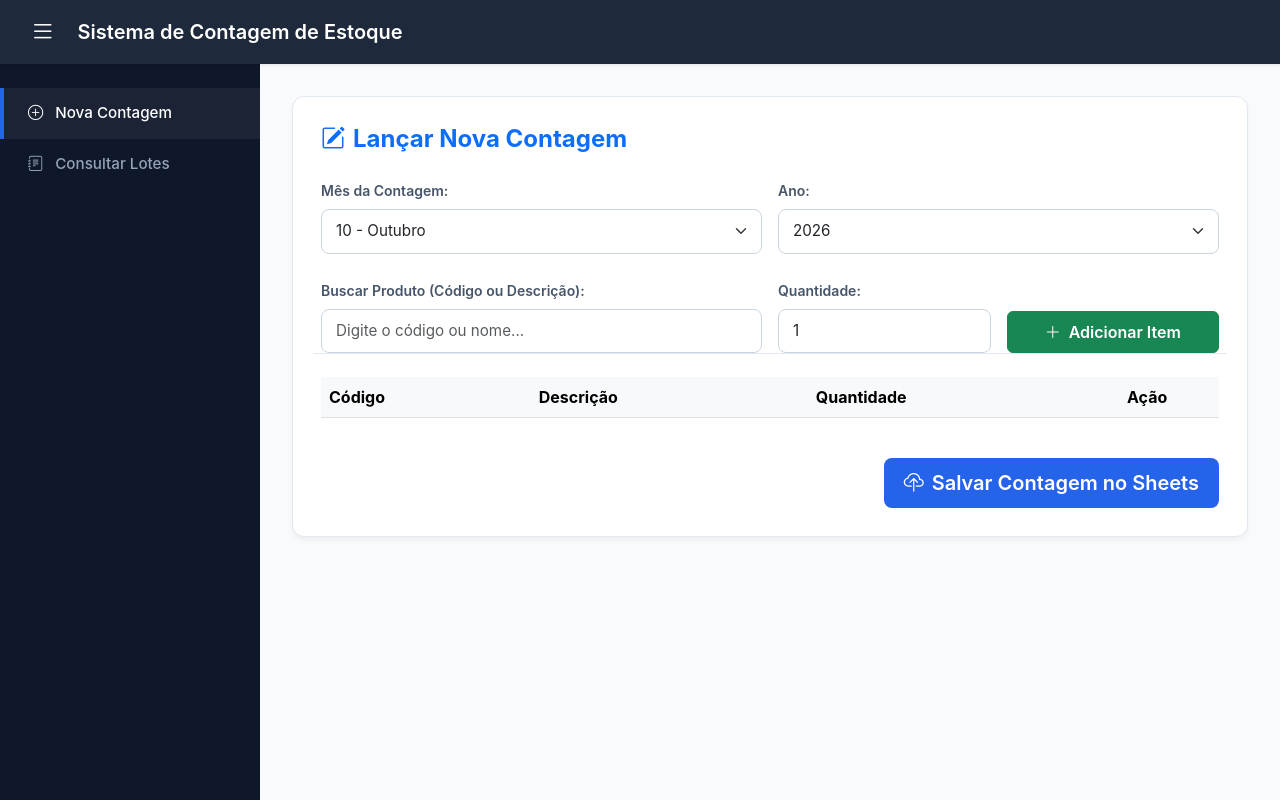
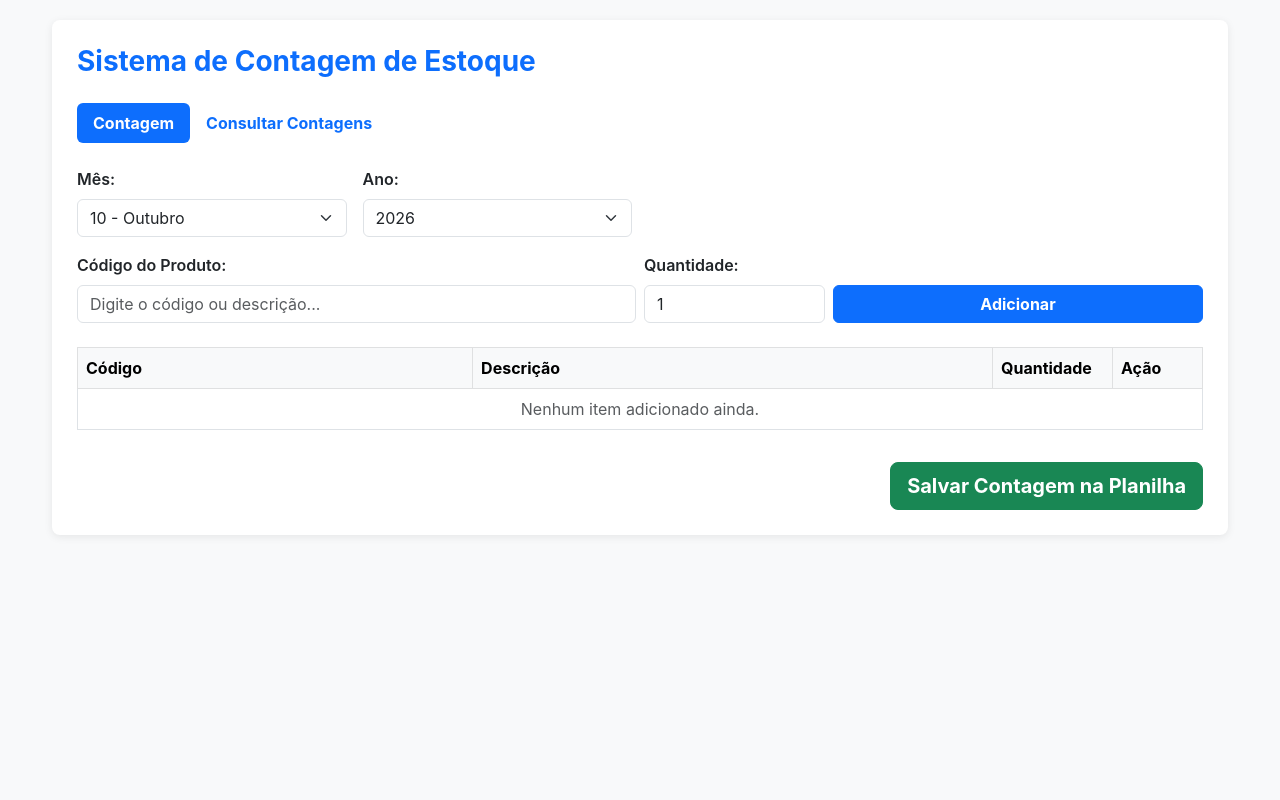
Before and after one commit to estoqueesquadromil-dev/contagem-estoque, a Flask app: page / in a window 1280 px wide. Run offline with Flask 3, Linux system fonts and the light colour scheme; lists and menus that the app fills with data are empty; some libraries are stand-ins or nearby versions.

Commit message:
Update contagem_estoque.html

```diff
--- a/templates/contagem_estoque.html
+++ b/templates/contagem_estoque.html
@@ -3,211 +3,73 @@
 <head>
   <meta charset="UTF-8">
   <meta name="viewport" content="width=device-width, initial-scale=1.0">
-  <title>Sistema de Contagem de Estoque - Nomus</title>
+  <title>Sistema de Contagem de Estoque</title>
   <link href="https://cdn.jsdelivr.net/npm/bootstrap@5.3.0/dist/css/bootstrap.min.css" rel="stylesheet">
-  <link href="https://cdn.jsdelivr.net/npm/bootstrap-icons@1.10.5/font/bootstrap-icons.css" rel="stylesheet">
   <style>
-    :root {
-      --primary-color: #2563eb;
-      --primary-hover: #1d4ed8;
-      --bg-dark: #1e293b;
-      --bg-sidebar: #0f172a;
-      --bg-light: #f8fafc;
+    body {
+      background-color: #f8f9fa;
+      padding: 20px;
+      font-family: -apple-system, BlinkMacSystemFont, "Segoe UI", Roboto, sans-serif;
     }
-
-    body {
-      font-family: 'Inter', -apple-system, BlinkMacSystemFont, 'Segoe UI', Roboto, sans-serif;
-      background-color: var(--bg-light);
-      margin: 0;
-      overflow-x: hidden;
-      color: #334155;
+    .card-main {
+      background: #ffffff;
+      border-radius: 8px;
+      box-shadow: 0 2px 8px rgba(0,0,0,0.08);
+      padding: 25px;
     }
-
-    /* TOP HEADER */
-    .top-navbar {
-      height: 64px;
-      background-color: var(--bg-dark);
-      color: #ffffff;
-      display: flex;
-      align-items: center;
-      padding: 0 24px;
-      position: fixed;
-      top: 0;
-      left: 0;
-      right: 0;
-      z-index: 1000;
-      box-shadow: 0 1px 3px rgba(0,0,0,0.1);
-    }
-
-    .btn-toggle-sidebar {
-      background: none;
-      border: none;
-      color: #ffffff;
-      font-size: 1.6rem;
-      cursor: pointer;
-      margin-right: 16px;
-      display: flex;
-      align-items: center;
-      justify-content: center;
-      transition: transform 0.2s;
-    }
-
-    .btn-toggle-sidebar:hover {
-      transform: scale(1.05);
-    }
-
-    /* SIDEBAR */
-    .sidebar {
-      width: 260px;
-      position: fixed;
-      top: 64px;
-      bottom: 0;
-      left: 0;
-      background-color: var(--bg-sidebar);
-      padding-top: 24px;
-      transition: all 0.3s cubic-bezier(0.4, 0, 0.2, 1);
-      z-index: 999;
-    }
-
-    .sidebar.collapsed {
-      left: -260px;
-    }
-
-    .sidebar a {
-      padding: 14px 24px;
-      text-decoration: none;
-      font-size: 0.95rem;
-      font-weight: 500;
-      color: #94a3b8;
-      display: flex;
-      align-items: center;
-      gap: 12px;
-      transition: all 0.2s;
-      border-left: 4px solid transparent;
-    }
-
-    .sidebar a:hover, .sidebar a.active {
-      color: #ffffff;
-      background-color: rgba(255, 255, 255, 0.05);
-      border-left-color: var(--primary-color);
-    }
-
-    /* MAIN CONTENT */
-    .main-content {
-      margin-top: 64px;
-      margin-left: 260px;
-      padding: 32px;
-      transition: all 0.3s cubic-bezier(0.4, 0, 0.2, 1);
-    }
-
-    .main-content.expanded {
-      margin-left: 0;
-    }
-
-    .card-custom {
-      background: #ffffff;
-      border: 1px solid #e2e8f0;
-      border-radius: 12px;
-      box-shadow: 0 4px 6px -1px rgba(0, 0, 0, 0.05);
-      padding: 28px;
-    }
-
-    .form-label {
-      font-weight: 600;
-      font-size: 0.875rem;
-      color: #475569;
-    }
-
-    .form-control, .form-select {
-      border-radius: 8px;
-      border: 1px solid #cbd5e1;
-      padding: 10px 14px;
-      font-size: 0.95rem;
-    }
-
-    .form-control:focus, .form-select:focus {
-      border-color: var(--primary-color);
-      box-shadow: 0 0 0 3px rgba(37, 99, 235, 0.15);
-    }
-
-    .btn-primary-custom {
-      background-color: var(--primary-color);
-      color: #ffffff;
-      border: none;
-      border-radius: 8px;
-      padding: 10px 20px;
-      font-weight: 600;
-      transition: background-color 0.2s;
-    }
-
-    .btn-primary-custom:hover {
-      background-color: var(--primary-hover);
-      color: #ffffff;
-    }
-
-    /* AUTOCOMPLETE */
-    .autocomplete-items {
+    .suggestion-box {
       position: absolute;
-      border: 1px solid #e2e8f0;
-      border-top: none;
-      z-index: 99;
       top: 100%;
       left: 0;
       right: 0;
-      background-color: #ffffff;
-      max-height: 220px;
+      background: #ffffff;
+      border: 1px solid #ced4da;
+      border-radius: 0 0 6px 6px;
+      max-height: 250px;
       overflow-y: auto;
-      border-radius: 0 0 8px 8px;
-      box-shadow: 0 10px 15px -3px rgba(0,0,0,0.1);
+      z-index: 1050;
+      box-shadow: 0 4px 12px rgba(0,0,0,0.15);
+      display: none;
     }
-
-    .autocomplete-items div {
-      padding: 12px 16px;
+    .suggestion-item {
+      padding: 8px 12px;
       cursor: pointer;
-      border-bottom: 1px solid #f1f5f9;
+      border-bottom: 1px solid #f1f1f1;
       font-size: 0.9rem;
     }
-
-    .autocomplete-items div:hover {
-      background-color: #f8fafc;
-      color: var(--primary-color);
+    .suggestion-item:hover {
+      background-color: #0d6efd;
+      color: #ffffff;
     }
-
-    .page-section { display: none; }
-    .page-section.active { display: block; }
+    .nav-pills .nav-link.active {
+      background-color: #0d6efd;
+    }
   </style>
 </head>
 <body>
 
-  <!-- TOP HEADER -->
-  <header class="top-navbar">
-    <button class="btn-toggle-sidebar" onclick="toggleSidebar()">
-      <i class="bi bi-list"></i>
-    </button>
-    <h5 class="m-0 fw-semibold text-white">Sistema de Contagem de Estoque</h5>
-  </header>
+<div class="container-fluid" style="max-width: 1200px;">
+  <div class="card-main">
+    <h3 class="text-primary fw-bold mb-4">Sistema de Contagem de Estoque</h3>
 
-  <!-- SIDEBAR -->
-  <nav class="sidebar" id="sidebar">
-    <a href="#" class="nav-link-item active" onclick="mostrarSecao('lancar', this)">
-      <i class="bi bi-plus-circle"></i> Nova Contagem
-    </a>
-    <a href="#" class="nav-link-item" onclick="mostrarSecao('consultar', this)">
-      <i class="bi bi-journal-text"></i> Consultar Lotes
-    </a>
-  </nav>
+    <!-- NAVEGAÇÃO -->
+    <ul class="nav nav-pills mb-4" id="pills-tab" role="tablist">
+      <li class="nav-item">
+        <button class="nav-link active fw-bold" id="tab-contagem" data-bs-toggle="pill" data-bs-target="#sec-contagem" type="button">Contagem</button>
+      </li>
+      <li class="nav-item">
+        <button class="nav-link fw-bold" id="tab-consultar" data-bs-toggle="pill" data-bs-target="#sec-consultar" type="button" onclick="consultarMovimentacao()">Consultar Contagens</button>
+      </li>
+    </ul>
 
-  <!-- CONTEÚDO -->
-  <main class="main-content" id="mainContent">
+    <div class="tab-content" id="pills-tabContent">
 
-    <!-- SEÇÃO 1: NOVA CONTAGEM -->
-    <section id="sec-lancar" class="page-section active">
-      <div class="card-custom mb-4">
-        <h4 class="text-primary mb-4 fw-bold"><i class="bi bi-pencil-square me-2"></i>Lançar Nova Contagem</h4>
+      <!-- SEÇÃO 1: DIGITAÇÃO DA CONTAGEM -->
+      <div class="tab-pane fade show active" id="sec-contagem" role="tabpanel">
 
-        <div class="row g-3 mb-4">
-          <div class="col-md-6">
-            <label for="selectMes" class="form-label">Mês da Contagem:</label>
+        <div class="row g-3 mb-3">
+          <div class="col-md-3">
+            <label class="form-label fw-semibold">Mês:</label>
             <select id="selectMes" class="form-select">
               <option value="01">01 - Janeiro</option>
               <option value="02">02 - Fevereiro</option>
@@ -224,8 +86,8 @@
             </select>
           </div>
 
-          <div class="col-md-6">
-            <label for="selectAno" class="form-label">Ano:</label>
+          <div class="col-md-3">
+            <label class="form-label fw-semibold">Ano:</label>
             <select id="selectAno" class="form-select">
               <option value="2026" selected>2026</option>
               <option value="2027">2027</option>
@@ -234,50 +96,52 @@
           </div>
         </div>
 
-        <div class="row g-3 mb-4 position-relative">
-          <div class="col-md-6">
-            <label for="buscaProduto" class="form-label">Buscar Produto (Código ou Descrição):</label>
-            <input type="text" id="buscaProduto" class="form-control" placeholder="Digite o código ou nome..." autocomplete="off">
-            <div id="autocomplete-list" class="autocomplete-items"></div>
+        <div class="row g-2 mb-4 position-relative">
+          <div class="col-md-6 position-relative">
+            <label for="inputProduto" class="form-label fw-semibold">Código do Produto:</label>
+            <input type="text" id="inputProduto" class="form-control" placeholder="Digite o código ou descrição..." autocomplete="off">
+            <!-- CAIXA DE SUGESTÕES ESTILO SISTEMA DE BAIXA -->
+            <div id="caixaSugestoes" class="suggestion-box"></div>
           </div>
-          <div class="col-md-3">
-            <label for="qtdProduto" class="form-label">Quantidade:</label>
-            <input type="number" id="qtdProduto" class="form-control" value="1" min="1">
+
+          <div class="col-md-2">
+            <label for="inputQtd" class="form-label fw-semibold">Quantidade:</label>
+            <input type="number" id="inputQtd" class="form-control" value="1" min="1">
           </div>
-          <div class="col-md-3 d-flex align-items-end">
-            <button class="btn btn-success w-100 py-2 fw-semibold" onclick="adicionarNaLista()"><i class="bi bi-plus-lg me-1"></i> Adicionar Item</button>
+
+          <div class="col-md-4 d-flex align-items-end">
+            <button class="btn btn-primary w-100 fw-bold" onclick="adicionarItem()"><i class="bi bi-plus-lg"></i> Adicionar</button>
           </div>
         </div>
 
-        <div class="table-responsive">
-          <table class="table table-hover align-middle" id="tabelaItens">
+        <!-- TABELA DE ITENS ADICIONADOS -->
+        <div class="table-responsive mb-3">
+          <table class="table table-bordered align-middle">
             <thead class="table-light">
               <tr>
                 <th>Código</th>
                 <th>Descrição</th>
-                <th>Quantidade</th>
-                <th style="width: 100px;">Ação</th>
+                <th style="width: 120px;">Quantidade</th>
+                <th style="width: 90px;">Ação</th>
               </tr>
             </thead>
-            <tbody id="corpoTabela">
+            <tbody id="tabelaContagemCorpo">
+              <tr><td colspan="4" class="text-center text-muted">Nenhum item adicionado ainda.</td></tr>
             </tbody>
           </table>
         </div>
 
-        <div class="d-flex justify-content-end mt-4">
-          <button class="btn btn-primary-custom btn-lg" onclick="salvarLote()"><i class="bi bi-cloud-upload me-2"></i>Salvar Contagem no Sheets</button>
+        <div class="d-flex justify-content-end">
+          <button class="btn btn-success btn-lg fw-bold" onclick="salvarContagem()">Salvar Contagem na Planilha</button>
         </div>
+
       </div>
-    </section>
 
-    <!-- SEÇÃO 2: CONSULTAR LOTES -->
-    <section id="sec-consultar" class="page-section">
-      <div class="card-custom mb-4">
-        <h4 class="text-primary mb-4 fw-bold"><i class="bi bi-table me-2"></i>Consultar e Gerenciar Movimentação</h4>
-
-        <div class="row g-3 mb-4 align-items-end">
-          <div class="col-md-4">
-            <label for="selectMesConsulta" class="form-label">Mês:</label>
+      <!-- SEÇÃO 2: CONSULTA -->
+      <div class="tab-pane fade" id="sec-consultar" role="tabpanel">
+        <div class="row g-3 mb-3 align-items-end">
+          <div class="col-md-3">
+            <label class="form-label fw-semibold">Mês:</label>
             <select id="selectMesConsulta" class="form-select">
               <option value="01">01 - Janeiro</option>
               <option value="02">02 - Fevereiro</option>
@@ -293,21 +157,21 @@
               <option value="12">12 - Dezembro</option>
             </select>
           </div>
-          <div class="col-md-4">
-            <label for="selectAnoConsulta" class="form-label">Ano:</label>
+          <div class="col-md-3">
+            <label class="form-label fw-semibold">Ano:</label>
             <select id="selectAnoConsulta" class="form-select">
               <option value="2026" selected>2026</option>
               <option value="2027">2027</option>
               <option value="2028">2028</option>
             </select>
           </div>
-          <div class="col-md-4">
-            <button class="btn btn-secondary w-100 py-2 fw-semibold" onclick="consultarMovimentacao()"><i class="bi bi-filter me-1"></i> Filtrar / Recarregar</button>
+          <div class="col-md-3">
+            <button class="btn btn-secondary w-100 fw-bold" onclick="consultarMovimentacao()">Consultar</button>
           </div>
         </div>
 
         <div class="table-responsive">
-          <table class="table table-bordered table-hover align-middle">
+          <table class="table table-striped table-bordered align-middle">
             <thead class="table-dark">
               <tr>
                 <th style="width: 40px;"><input type="checkbox" id="checkTodos" onclick="toggleCheckTodos(this)"></th>
@@ -316,91 +180,94 @@
                 <th>Quantidade</th>
                 <th>Tipo</th>
                 <th>Status</th>
-                <th style="width: 100px;">Ação</th>
+                <th style="width: 80px;">Ação</th>
               </tr>
             </thead>
-            <tbody id="corpoTabelaConsulta">
+            <tbody id="tabelaConsultaCorpo">
+              <tr><td colspan="7" class="text-center text-muted">Selecione Mês/Ano e clique em Consultar.</td></tr>
             </tbody>
           </table>
         </div>
 
-        <div class="d-flex justify-content-between align-items-center mt-4">
-          <span id="infoItensSelecionados" class="text-muted fw-medium">0 itens selecionados</span>
+        <div class="d-flex justify-content-between align-items-center mt-3">
+          <span id="infoItensSelecionados" class="text-muted font-weight-bold">0 itens selecionados</span>
           <div>
-            <button class="btn btn-warning me-2 fw-semibold" onclick="atualizarStatusLote('Sim')"><i class="bi bi-check2-circle me-1"></i> Marcar como Processado (Sim)</button>
-            <button class="btn btn-outline-secondary fw-semibold" onclick="atualizarStatusLote('Não')">Marcar como Pendente (Não)</button>
+            <button class="btn btn-warning me-2 fw-bold" onclick="atualizarStatusLote('Sim')">Marcar como Processado (Sim)</button>
+            <button class="btn btn-outline-secondary fw-bold" onclick="atualizarStatusLote('Não')">Marcar como Pendente (Não)</button>
+          </div>
+        </div>
+
+      </div>
+
     </div>
   </div>
 </div>
-    </section>
-
-  </main>
 
 <script src="https://cdn.jsdelivr.net/npm/bootstrap@5.3.0/dist/js/bootstrap.bundle.min.js"></script>
 <script>
   let produtoSelecionado = null;
-    let listaLote = [];
+  let itensContagem = [];
 
-    function toggleSidebar() {
-      document.getElementById('sidebar').classList.toggle('collapsed');
-      document.getElementById('mainContent').classList.toggle('expanded');
+  const inputProd = document.getElementById('inputProduto');
+  const caixaSugestoes = document.getElementById('caixaSugestoes');
+
+  // EVENTO DE DIGITAÇÃO PARA MOSTRAR SUGESTÕES ESTILO SISTEMA DE BAIXA
+  inputProd.addEventListener('input', async function() {
+    const termo = this.value.trim();
+    caixaSugestoes.innerHTML = '';
+
+    if (termo.length === 0) {
+      caixaSugestoes.style.display = 'none';
+      produtoSelecionado = null;
+      return;
     }
-
-    function mostrarSecao(secao, elem) {
-      document.querySelectorAll('.page-section').forEach(s => s.classList.remove('active'));
-      document.querySelectorAll('.nav-link-item').forEach(a => a.classList.remove('active'));
-
-      if (secao === 'lancar') {
-        document.getElementById('sec-lancar').classList.add('active');
-      } else if (secao === 'consultar') {
-        document.getElementById('sec-consultar').classList.add('active');
-        consultarMovimentacao();
-      }
-      elem.classList.add('active');
-    }
-
-    // AUTOCOMPLETE DINÂMICO
-    const buscaInput = document.getElementById('buscaProduto');
-    const listaAuto = document.getElementById('autocomplete-list');
-
-    buscaInput.addEventListener('input', async function() {
-      const termo = this.value.trim();
-      listaAuto.innerHTML = '';
-      if (!termo) return;
 
     try {
       const res = await fetch(`/buscar_produtos?termo=${encodeURIComponent(termo)}`);
       const produtos = await res.json();
 
-        if (produtos.length === 0) return;
+      if (produtos.length === 0) {
+        caixaSugestoes.style.display = 'none';
+        return;
+      }
 
       produtos.forEach(p => {
-          const div = document.createElement('div');
-          div.innerHTML = `<strong>${p.codigo}</strong> - ${p.descricao}`;
-          div.addEventListener('click', function() {
-            buscaInput.value = `${p.codigo} - ${p.descricao}`;
+        const itemDiv = document.createElement('div');
+        itemDiv.className = 'suggestion-item';
+        // Formato exato do Sistema de Baixa: CODIGO - DESCRICAO
+        itemDiv.textContent = `${p.codigo} - ${p.descricao}`;
+
+        itemDiv.addEventListener('click', function() {
+          inputProd.value = `${p.codigo} - ${p.descricao}`;
           produtoSelecionado = p;
-            listaAuto.innerHTML = '';
+          caixaSugestoes.style.display = 'none';
         });
-          listaAuto.appendChild(div);
+
+        caixaSugestoes.appendChild(itemDiv);
       });
+
+      caixaSugestoes.style.display = 'block';
+
     } catch (e) {
       console.error('Erro ao buscar produtos:', e);
     }
   });
 
-    document.addEventListener('click', function (e) {
-      if (e.target !== buscaInput) listaAuto.innerHTML = '';
+  // Oculta a caixa se clicar fora
+  document.addEventListener('click', function(e) {
+    if (e.target !== inputProd && !caixaSugestoes.contains(e.target)) {
+      caixaSugestoes.style.display = 'none';
+    }
   });
 
-    function adicionarNaLista() {
+  function adicionarItem() {
     if (!produtoSelecionado) {
-        alert('Selecione um produto válido da lista!');
+      alert('Selecione um produto válido da lista de sugestões!');
       return;
     }
-      const qtd = parseInt(document.getElementById('qtdProduto').value) || 1;
+    const qtd = parseInt(document.getElementById('inputQtd').value) || 1;
 
-      listaLote.push({
+    itensContagem.push({
       CODIGO: produtoSelecionado.codigo,
       DESCRICAO: produtoSelecionado.descricao,
       QUANTIDADE: qtd,
@@ -408,35 +275,40 @@
     });
 
     produtoSelecionado = null;
-      buscaInput.value = '';
-      document.getElementById('qtdProduto').value = 1;
-      renderTabela();
+    inputProd.value = '';
+    document.getElementById('inputQtd').value = 1;
+    renderTabelaContagem();
   }
 
-    function renderTabela() {
-      const corpo = document.getElementById('corpoTabela');
+  function renderTabelaContagem() {
+    const corpo = document.getElementById('tabelaContagemCorpo');
     corpo.innerHTML = '';
 
-      listaLote.forEach((item, index) => {
+    if (itensContagem.length === 0) {
+      corpo.innerHTML = '<tr><td colspan="4" class="text-center text-muted">Nenhum item adicionado ainda.</td></tr>';
+      return;
+    }
+
+    itensContagem.forEach((item, index) => {
       const tr = document.createElement('tr');
       tr.innerHTML = `
         <td class="fw-bold">${item.CODIGO}</td>
         <td>${item.DESCRICAO}</td>
-          <td><span class="badge bg-light text-dark border">${item.QUANTIDADE}</span></td>
-          <td><button class="btn btn-outline-danger btn-sm" onclick="removerItem(${index})"><i class="bi bi-trash"></i></button></td>
+        <td>${item.QUANTIDADE}</td>
+        <td><button class="btn btn-danger btn-sm" onclick="removerItem(${index})">Remover</button></td>
       `;
       corpo.appendChild(tr);
     });
   }
 
   function removerItem(index) {
-      listaLote.splice(index, 1);
-      renderTabela();
+    itensContagem.splice(index, 1);
+    renderTabelaContagem();
   }
 
-    async function salvarLote() {
-      if (listaLote.length === 0) {
-        alert('Adicione ao menos um item antes de salvar!');
+  async function salvarContagem() {
+    if (itensContagem.length === 0) {
+      alert('Adicione pelo menos um item antes de salvar!');
       return;
     }
 
@@ -445,22 +317,20 @@
     const dataLote = `${mes}/${ano}`;
 
     try {
-        const response = await fetch('/salvar_lote', {
+      const res = await fetch('/salvar_lote', {
         method: 'POST',
         headers: { 'Content-Type': 'application/json' },
-          body: JSON.stringify({ data: dataLote, itens: listaLote })
+        body: JSON.stringify({ data: dataLote, itens: itensContagem })
       });
 
-        const res = await response.json();
-        if (res.sucesso) {
-          alert(res.mensagem);
-          listaLote = [];
-          renderTabela();
-        } else {
-          alert('Erro: ' + res.mensagem);
+      const data = await res.json();
+      alert(data.mensagem);
+      if (data.sucesso) {
+        itensContagem = [];
+        renderTabelaContagem();
       }
     } catch (e) {
-        alert('Erro ao conectar ao servidor: ' + e);
+      alert('Erro de conexão: ' + e);
     }
   }
 
@@ -472,11 +342,11 @@
     try {
       const res = await fetch(`/consultar_movimentacao?data=${encodeURIComponent(dataConsulta)}`);
       const dados = await res.json();
-        const corpo = document.getElementById('corpoTabelaConsulta');
+      const corpo = document.getElementById('tabelaConsultaCorpo');
       corpo.innerHTML = '';
 
       if (!dados.sucesso || !dados.itens || dados.itens.length === 0) {
-          corpo.innerHTML = `<tr><td colspan="7" class="text-center text-muted py-4">Nenhuma contagem encontrada para ${dataConsulta}.</td></tr>`;
+        corpo.innerHTML = `<tr><td colspan="7" class="text-center text-muted">Nenhuma contagem encontrada para ${dataConsulta}.</td></tr>`;
         return;
       }
 
@@ -489,7 +359,7 @@
           <td>${item.Quantidade}</td>
           <td>${item.Tipo}</td>
           <td><span class="badge ${item.Status === 'Sim' ? 'bg-success' : 'bg-warning text-dark'}">${item.Status}</span></td>
-            <td><button class="btn btn-outline-danger btn-sm" onclick="excluirItem('${dataConsulta}', '${item.ID}')"><i class="bi bi-trash"></i></button></td>
+          <td><button class="btn btn-outline-danger btn-sm" onclick="excluirItem('${dataConsulta}', '${item.ID}')">Excluir</button></td>
         `;
         corpo.appendChild(tr);
       });
```
Lines whose indentation alone changed are shown as unchanged.
